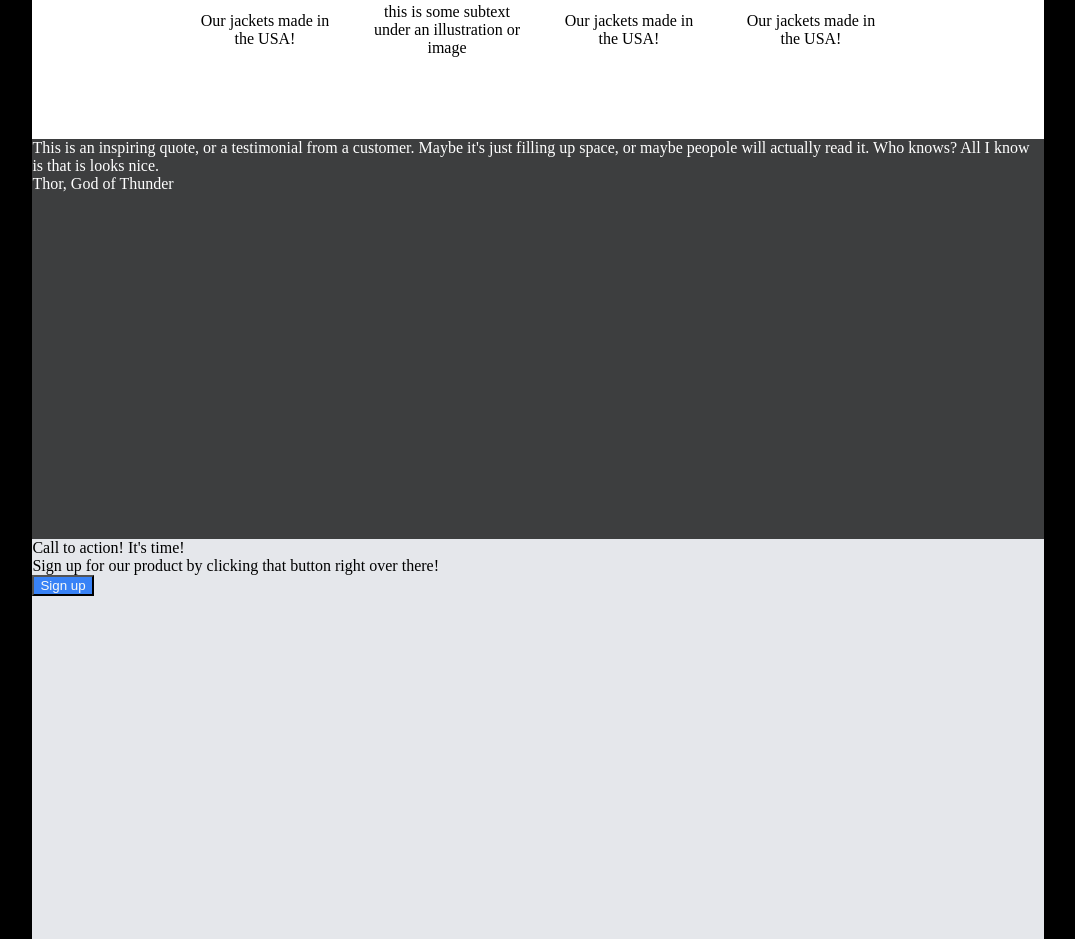
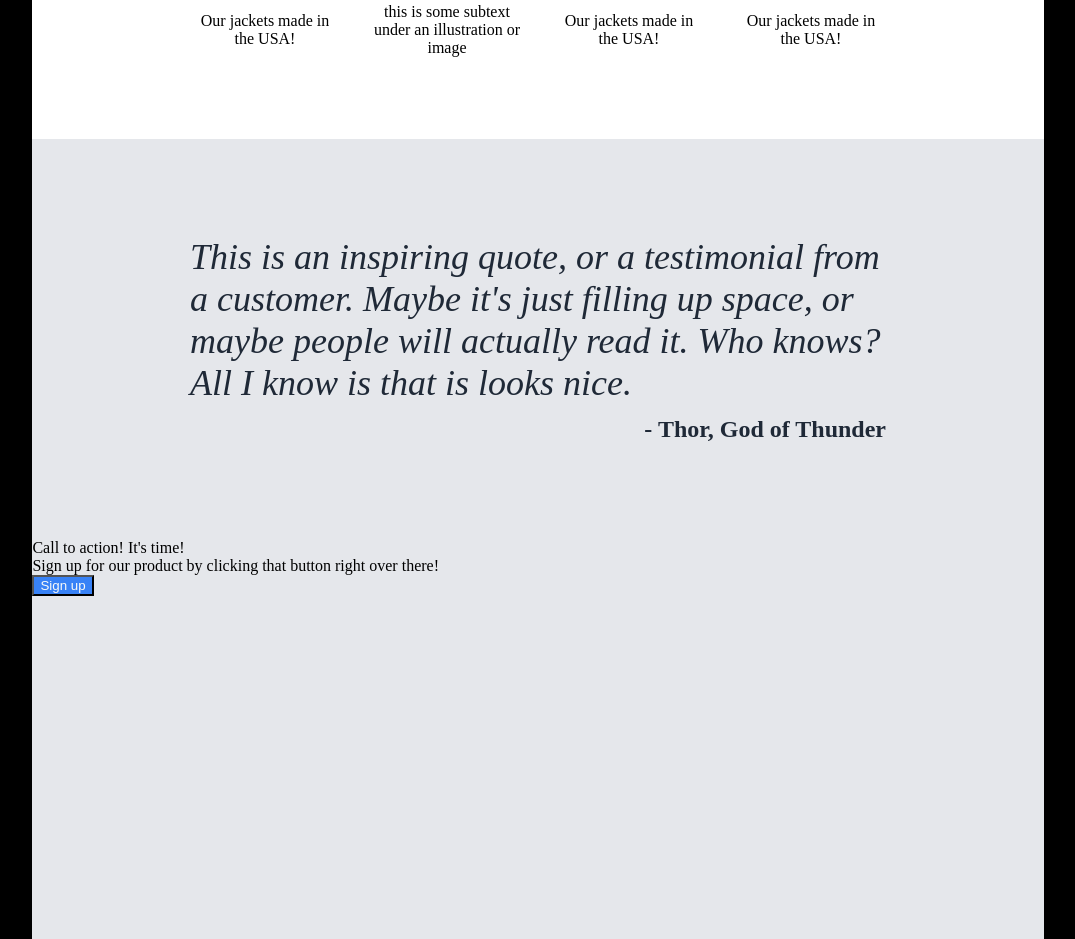
Before and after one commit to ey215/odin-landing-page, a plain HTML site: page index.html in a window 1280 px wide. Shown: the part 769-1708 px from the top of the page, without its empty margins (102-1177 px from the left). Drawn offline with Linux system fonts and the light colour scheme.

Commit message:
Add styling to quote section
Still need to figure out how to make quote-text lighter than it is.

```diff
--- a/index.html
+++ b/index.html
@@ -50,8 +50,8 @@
 
         </div>
         <div class="quote">
-            <div class="quote-text">This is an inspiring quote, or a testimonial from a customer. Maybe it's just filling up space, or maybe peopole will actually read it. Who knows? All I know is that is looks nice.</div>
-            <div class="quote-source">Thor, God of Thunder</div>
+            <div class="quote-text"><em>This is an inspiring quote, or a testimonial from a customer. Maybe it's just filling up space, or maybe people will actually read it. Who knows? All I know is that is looks nice.</em></div>
+            <div class="quote-source">- Thor, God of Thunder</div>
         </div>
         <div class="call">
             <div class="call-title">Call to action! It's time!</div>
--- a/style.css
+++ b/style.css
@@ -114,11 +114,31 @@ img {
 }
 
 .quote {
-    background-color: #3d3e3f;
+    background-color: #E5E7EB;
     flex-grow: 1;
     width: 80%;
-    color: white;
+    color: #1F2937;
     height: 400px;
+    display: flex;
+    justify-content: center;
+    align-items: center;
+    flex-direction: column;
+}
+
+.quote-text {
+    font-size: 36px;
+    font-family: "sans-serif";
+    width: 696px;
+    margin-bottom: 12px;
+    font-weight: 100;
+}
+
+.quote-source {
+    font-size: 24px;
+    font-weight: bold;
+    display: flex;
+    justify-content: flex-end;
+    width: 696px;
 }
 
 .call {
```
